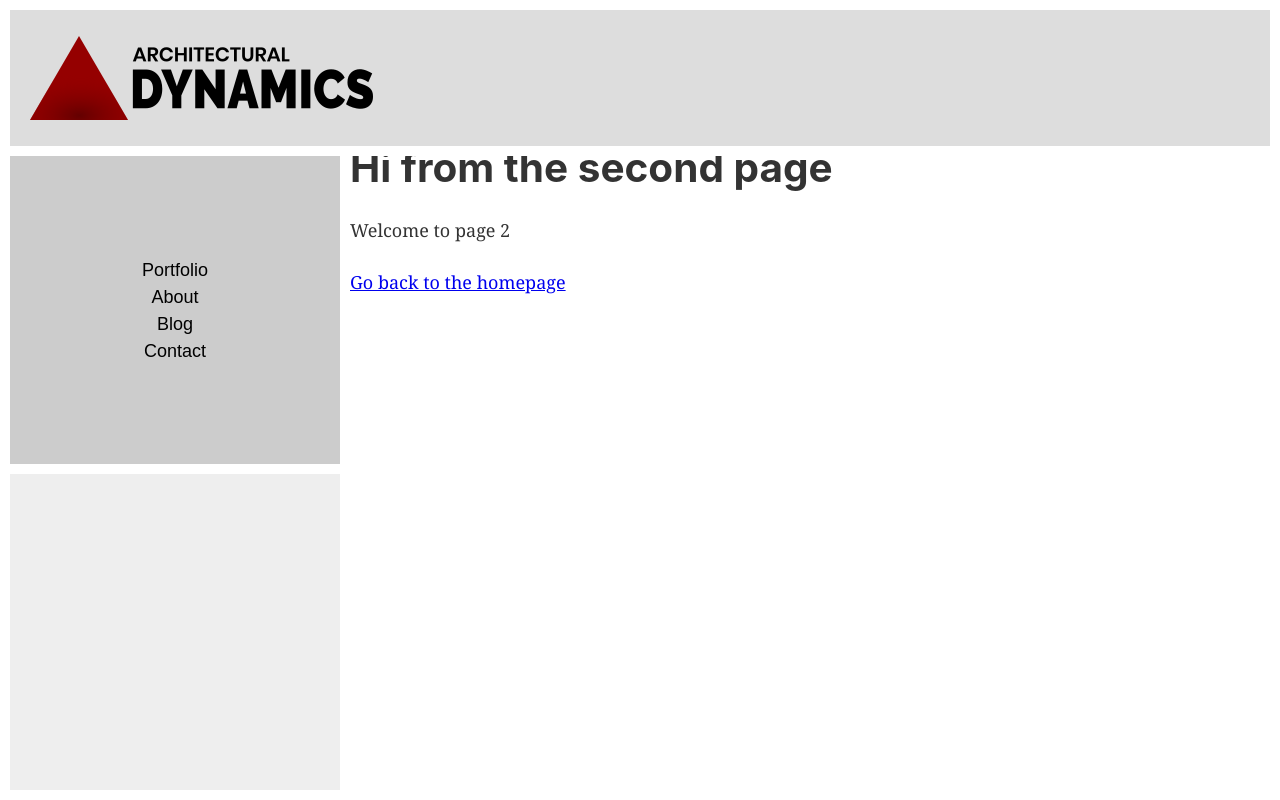
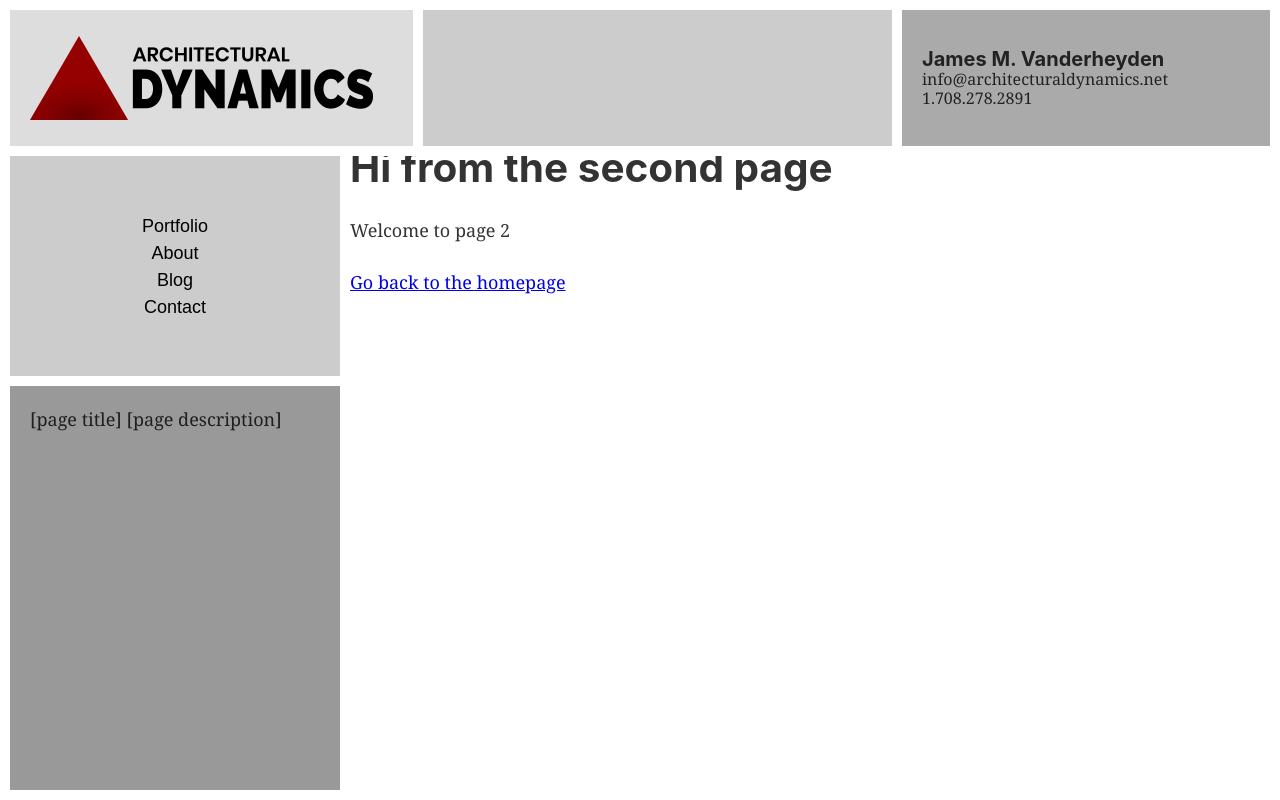
Before and after one commit to theremotecreative/architectural-dynamics, a Gatsby site: page /page-2 in a window 1280 px wide. Built offline with nearby package versions, Linux system fonts and the light colour scheme; Gatsby itself is replaced by a stand-in of ours.

Commit message:
header and sidebar content

```diff
--- a/src/components/MainLogo.js
+++ b/src/components/MainLogo.js
@@ -32,6 +32,11 @@ const MainLogo = () => {
 const MainLogoLink = styled(Link)`
   color: #000;
   text-decoration: none;
+  width: 32%;
+  height: 136px;
+  display: flex;
+  align-items: center;
+  padding-left: 20px;
   @media(max-width:800px) {
     color: #fff;
   }
--- a/src/components/header.js
+++ b/src/components/header.js
@@ -1,7 +1,7 @@
 import React, { Component } from "react"
-import MainMenu from "../components/MainMenu"
 import MobileMenu from "../components/MobileMenu"
 import MainLogo from "../components/MainLogo"
+import styled from 'styled-components'
 import "./header.css"
 
 //Needs to be a class to allow property toggle for mobile menu
@@ -23,8 +23,15 @@ class Header extends Component {
     }
     return (
       <header style={{ width: '100%', zIndex: '100', position: 'fixed', height: '156px', border: '10px solid #fff', backgroundColor: '#ddd', }} className={headerName}>
-        <div style={{ margin: `0 auto`, padding: `1.45rem 1.0875rem`, display: `flex`, justifyContent: `space-between`, alignItems: `center`, }} >
+        <div style={{ margin: `0 auto`, padding: `0`, display: `flex`, justifyContent: `space-between`, alignItems: `center`, }} >
           <MainLogo></MainLogo>
+          <HeaderSpace></HeaderSpace>
+          <HeaderContact>
+            <div>
+            <h3>James M. Vanderheyden</h3>
+            <p>info@architecturaldynamics.net<br/>1.708.278.2891</p>
+            </div>
+          </HeaderContact>
           <button onClick={() => this.toggleMenu()} className="mobileIcon">
             <div className="hamburger1"></div>
             <div className="hamburger2"></div>
@@ -39,4 +46,33 @@ class Header extends Component {
   }
 }
 
+const HeaderSpace = styled.div`
+  width: 38%;
+  height: 136px;
+  border-left: 10px solid #fff;
+  background-color: #ccc;
+`
+
+const HeaderContact = styled.div`
+  width: 30%;
+  height: 136px;
+  border-left: 10px solid #fff;
+  background-color: #aaa;
+  display: flex;
+  flex-wrap: wrap;
+  padding: 20px;
+  align-items: center;
+  h3 {
+    font-size: 20px;
+    margin-bottom: 0px;
+    width: 100%;
+  }
+  p{
+    font-size: 16px;
+    line-height: 1.2em;
+    margin-bottom: 0px;
+    width: 100%;
+  }
+`
+
 export default Header
--- a/src/components/layout.js
+++ b/src/components/layout.js
@@ -25,6 +25,10 @@ const Layout = ({ className, children }) => {
         <FixedMenu>
           <SidebarMenu></SidebarMenu>
         </FixedMenu>
+        <PageInfo>
+          [page title]
+          [page description]
+        </PageInfo>
       </MainSidebar>
       <MainContent>
         {children}
@@ -62,10 +66,20 @@ const SidebarMenu = styled(MainMenu)`
 
 const FixedMenu = styled.div`
   width: 330px;
-  background-color:#ccc;
+  background-color: #ccc;
   border-bottom: 10px solid #fff;
-  padding-top: 100px;
-  padding-bottom: 100px;
+  height: 230px;
+  display: flex;
+  justify-content: center;
+  align-items: center;
+`
+
+const PageInfo = styled.div`
+  height: calc(100vh - 386px);
+  width: 330px;
+  background-color: #999;
+  padding: 20px;
+  border-bottom: 10px solid #fff;
 `
 
 export default Layout
```
